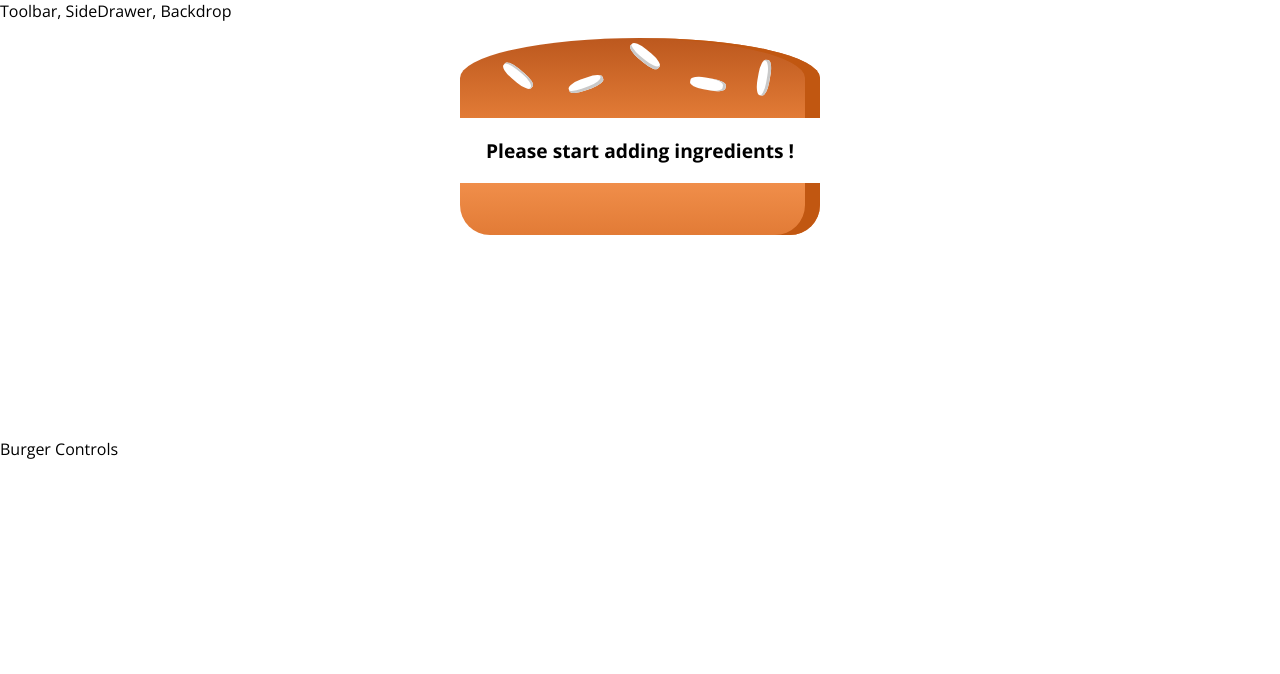
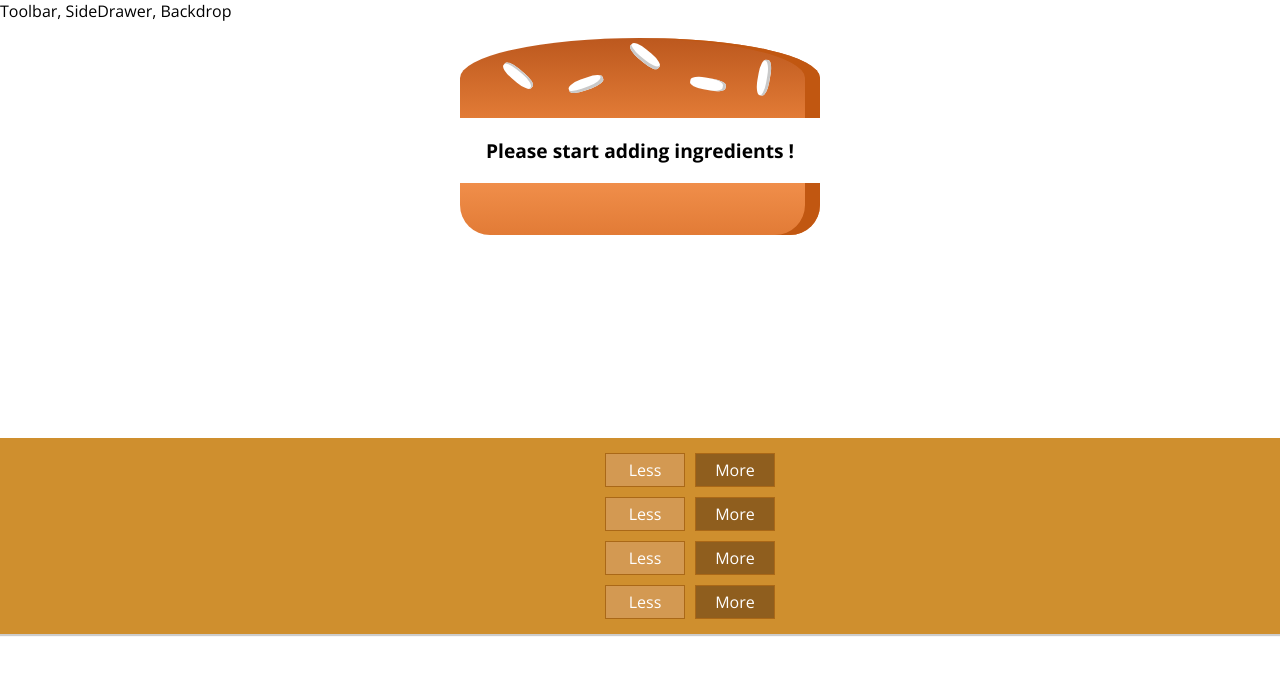
Before and after one commit to aminhl/Burger_React, a React app: page / in a window 1280 px wide. Shown: the top 674 px of the page. Built offline with nearby package versions, Linux system fonts and the light colour scheme.

Commit message:
adding_mutiple_build_controls

```diff
--- a/src/components/Burger/BuildControls/BuildControl/BuildControl.js
+++ b/src/components/Burger/BuildControls/BuildControl/BuildControl.js
@@ -3,7 +3,7 @@
 
 const buildControl = (props) => (
   <div className={classes.BuildControl}>
-    <div className={classes.label}>{props.label}</div>
+    <div className={classes.Label}>{props.label}</div>
     <button className={classes.Less}>Less</button>
     <button className={classes.More}>More</button>
   </div>
--- a/src/components/Burger/BuildControls/BuildControls.js
+++ b/src/components/Burger/BuildControls/BuildControls.js
@@ -1,6 +1,20 @@
 import React from "react";
 import classes from "./BuildControls.css";
+import BuildControl from "./BuildControl/BuildControl";
 
-const buildControls = (props) => <div></div>;
+const controls = [
+  { label: "Salad", type: "salad" },
+  { label: "Bacon", type: "bacon" },
+  { label: "Cheese", type: "cheese" },
+  { label: "Meat", type: "meat" },
+];
+
+const buildControls = (props) => (
+  <div className={classes.BuildControls}>
+    {controls.map((ctrl) => (
+      <BuildControl key={ctrl.label} type={ctrl.type} />
+    ))}
+  </div>
+);
 
 export default buildControls;
--- a/src/containers/BurgerBuilder/BurgerBuilder.js
+++ b/src/containers/BurgerBuilder/BurgerBuilder.js
@@ -1,6 +1,7 @@
 import React, { Component } from "react";
 import Aux from "../../hoc/Auxiliary";
 import Burger from "../../components/Burger/Burger";
+import BuildControls from "../../components/Burger/BuildControls/BuildControls";
 
 class BurgerBuilder extends Component {
   state = {
@@ -15,7 +16,7 @@
     return (
       <Aux>
         <Burger ingredients={this.state.ingredients} />
-        <div>Burger Controls</div>
+        <BuildControls />
       </Aux>
     );
   }
```
